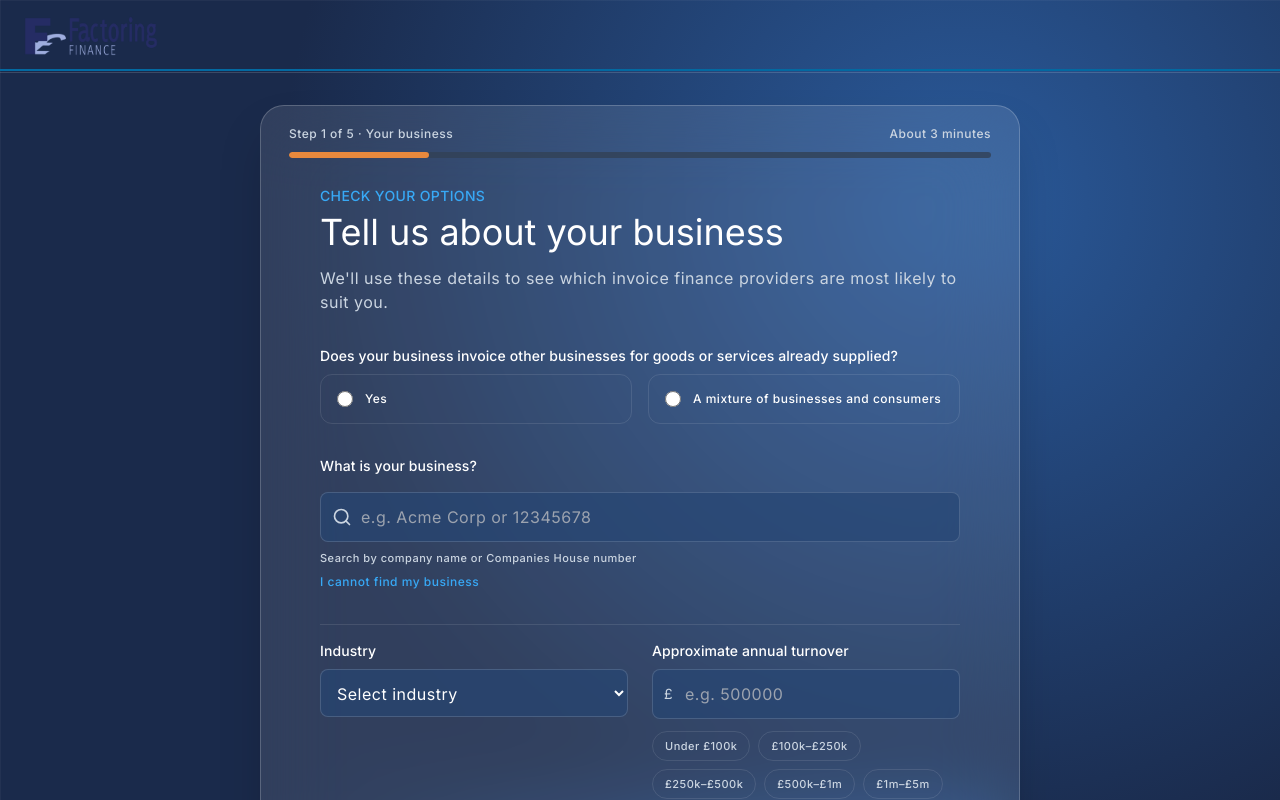
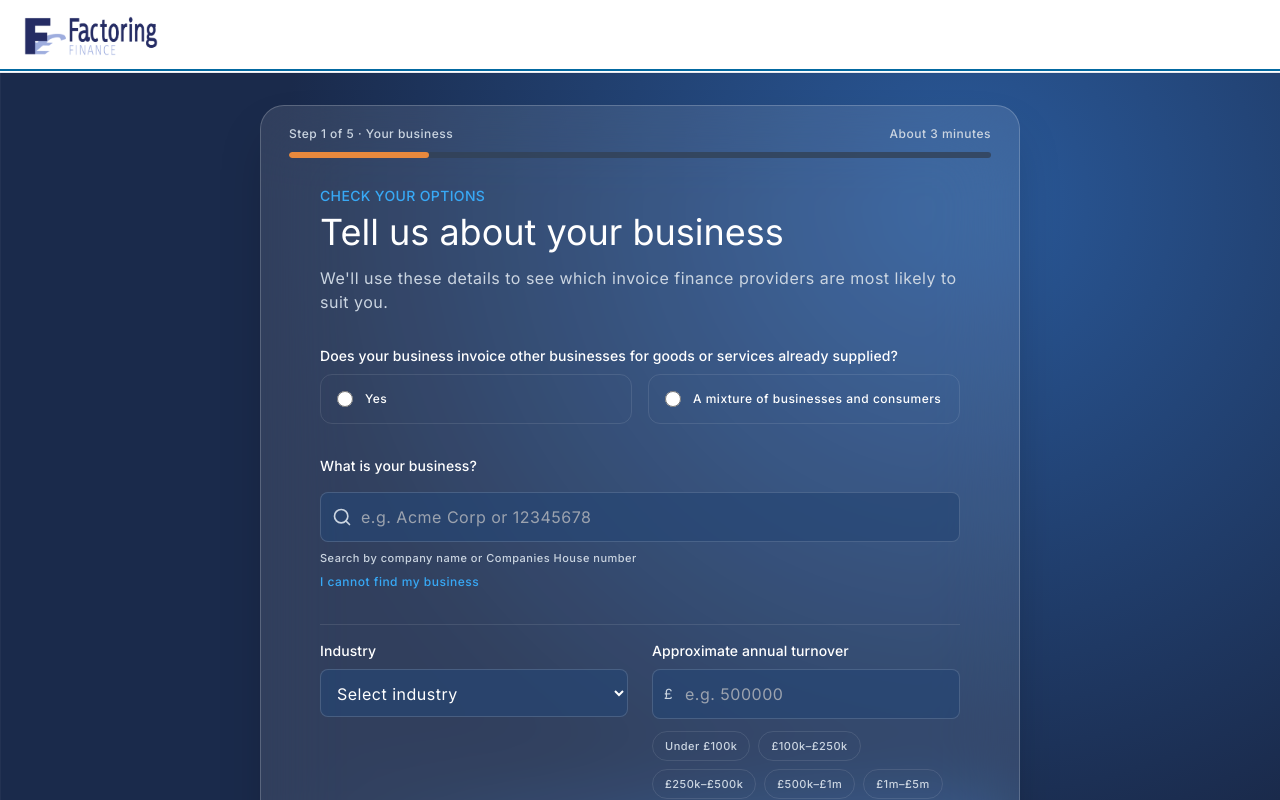
Before and after one commit to markfromearth/FFform, a React (Vite) app: page / in a window 1280 px wide. Shown: the top 800 px of the page. Built offline with nearby package versions, Linux system fonts and the light colour scheme.

Commit message:
Make header white

```diff
--- a/src/components/layout/Header.tsx
+++ b/src/components/layout/Header.tsx
@@ -2,7 +2,7 @@ import React from 'react';
 
 export const Header: React.FC = () => {
   return (
-    <header className="flex justify-between items-center px-6 py-4 bg-transparent text-white border-b border-outline">
+    <header className="flex justify-between items-center px-6 py-4 bg-white text-slate-900 border-b border-slate-200 shadow-sm">
       <div className="flex items-center">
         <img
           src="/factoring-finance-logo.png"
```
